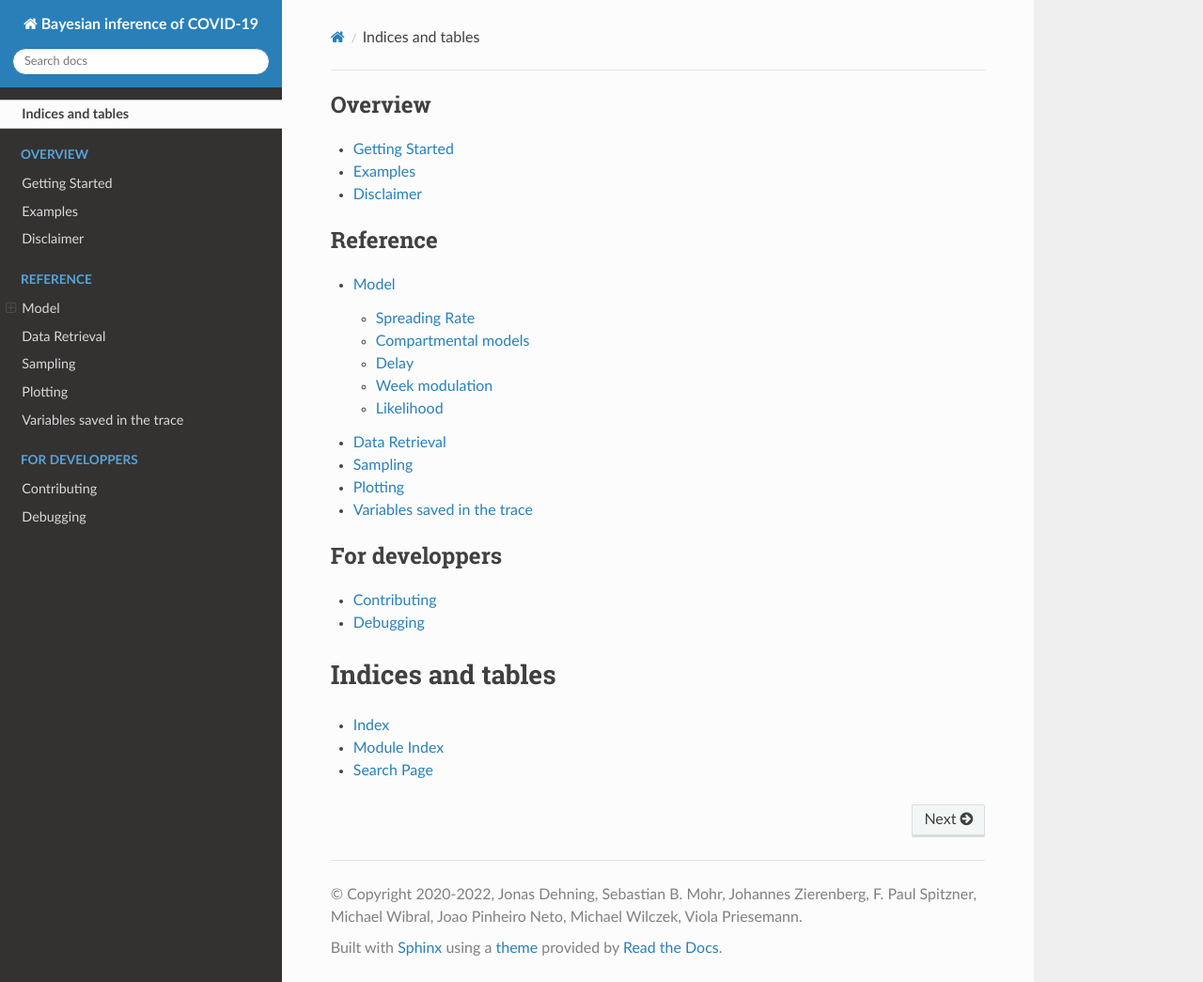
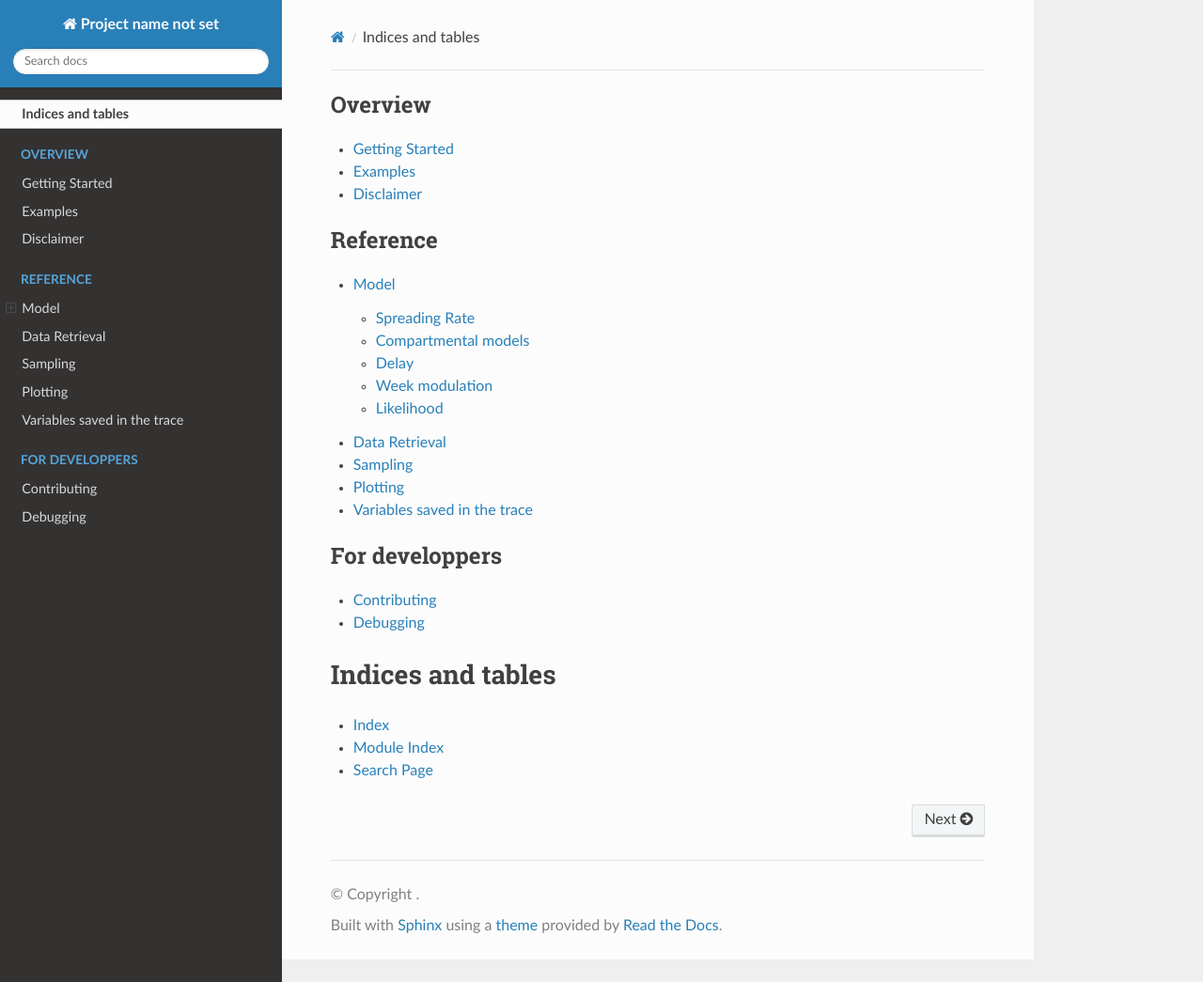
Before and after one commit to arunima907/covid-19-tracker, a Sphinx documentation site: the page built from docs/index.rst, in a window 1280 px wide and 1045 px high. Shown: the whole window at 94% size. Built offline with Sphinx 7.4.7 and the Read the Docs theme 2.0.0, drawn with Linux system fonts in a browser that asks for light colours.

Commit message:
Update conf.py

```diff
--- a/docs/conf.py
+++ b/docs/conf.py
@@ -17,13 +17,6 @@ import sys
 import re
 
 sys.path.insert(0, os.path.abspath("../"))
-
-
-# -- Project information -----------------------------------------------------
-
-project = "Bayesian inference of COVID-19"
-copyright = "2020-2022, Jonas Dehning, Sebastian B. Mohr, Johannes Zierenberg, F. Paul Spitzner, Michael Wibral, Joao Pinheiro Neto, Michael Wilczek, Viola Priesemann"
-author = "Jonas Dehning, Sebastian B. Mohr, Johannes Zierenberg, F. Paul Spitzner, Michael Wibral, Joao Pinheiro Neto, Michael Wilczek, Viola Priesemann"
 
 verstr = "unknown"
 try:
```
